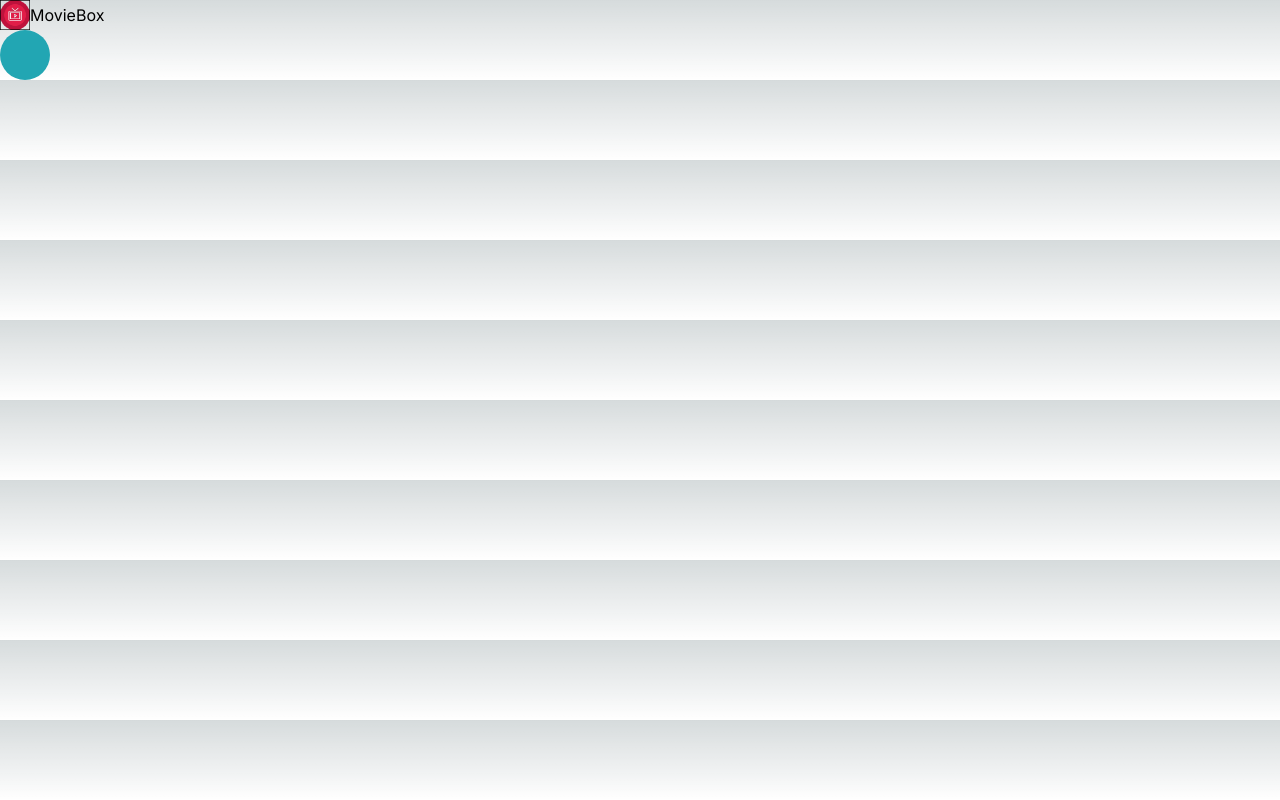
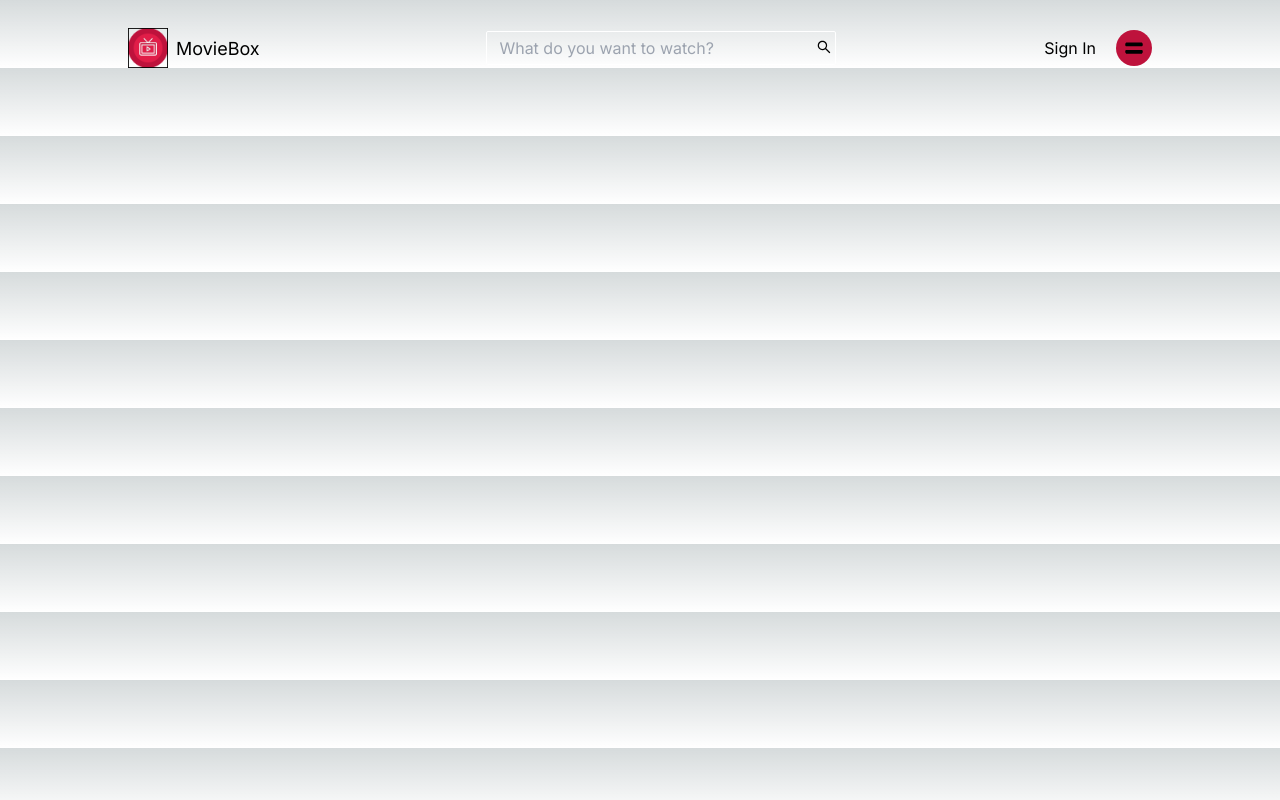
Before and after one commit to emmaGH1/MovieBox-hng-task-2, a Next.js app: page / in a window 1280 px wide. Built offline with nearby package versions, Linux system fonts and the light colour scheme.

Commit message:
feat: Setup navbar structure

```diff
--- a/app/components/home/Navbar.tsx
+++ b/app/components/home/Navbar.tsx
@@ -1,16 +1,35 @@
 import Image from "next/image";
+import Link from "next/link";
+
+import { AiOutlineSearch } from 'react-icons/ai'
+import { FaEquals } from 'react-icons/fa'
 
 const Navbar = () => {
   return (
-    <div>
+    <div className="flex justify-between w-[90%] lg:w-4/5 mx-auto mt-5 items-center lg:mt-7">
       <div className="flex items-center">
-        <Image src='/assets/logo.png' alt='logo' width={30} height={30} />
-        <span>MovieBox</span>
+        <Image src='/assets/logo.png' alt='logo' width={30} height={30} className="w-10 h-10" />
+        <span className="ml-2 lg:text-lg">MovieBox</span>
       </div>
 
-      <div className="search-box">
-        <button className="btn-search"><i className="fas fa-search"></i></button>
-        <input type="text" className="input-search" placeholder="Type to Search..." />
+      <div className="flex items-center lg:hidden">
+          <div>
+            <AiOutlineSearch className='w-7 h-7 mr-3 bg-rose-700 rounded-full p-1' />
+          </div>
+          <div className="flex items-center">
+            <Link href='#sign-in' className="mr-3">Sign In</Link>
+          </div>
+      </div>
+
+      <div className="w-[65%] lg:flex justify-between items-center hidden">
+        <div className="relative">
+          <input type="text" className="w-[350px] bg-transparent border border-white py-1 px-2 rounded-sm placeholder:px-1" placeholder="What do you want to watch?"/>
+          <AiOutlineSearch className='absolute right-1 top-2 w-4 h-4' />
+        </div>
+        <div className="flex items-center ">
+            <Link href='#sign-in' className="mr-5">Sign In</Link>
+            <FaEquals className='w-9 h-9 bg-rose-700 rounded-full p-2' />
+          </div>
       </div>
     </div>
   );
```
